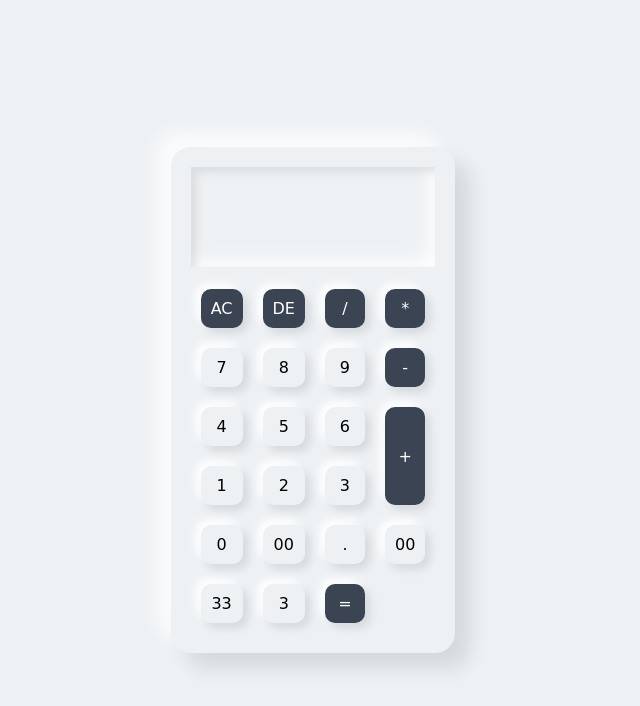
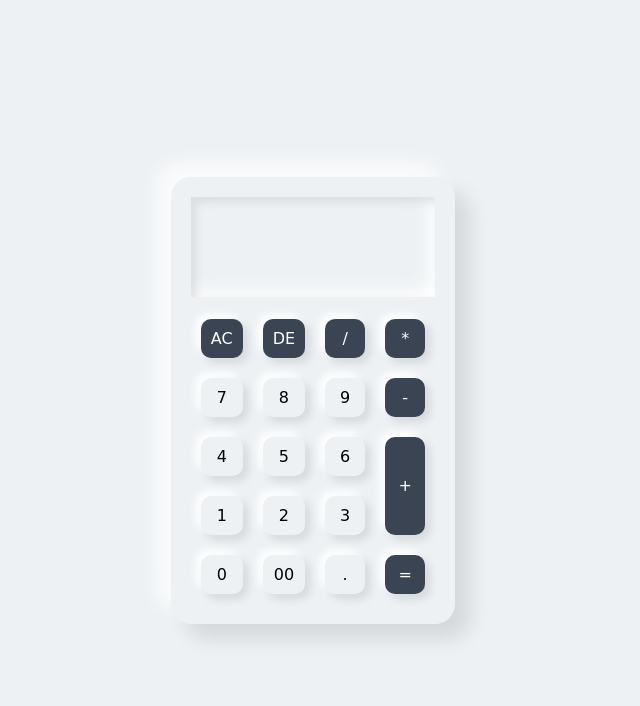
Before and after one commit to prashantv9/calculator, a plain HTML site: page public/index.html in a window 1280 px wide. Shown: the whole page, without its empty margins (327-967 px from the left). Drawn offline with Linux system fonts and the light colour scheme.

Commit message:
calculator

```diff
--- a/public/index.html
+++ b/public/index.html
@@ -29,9 +29,6 @@
             <span>0</span>
             <span>00</span>
             <span>.</span>
-            <span>00</span>
-            <span>33</span>
-            <span>3</span>
             <span id="equal">=</span>
         </div>
     </div>
```
